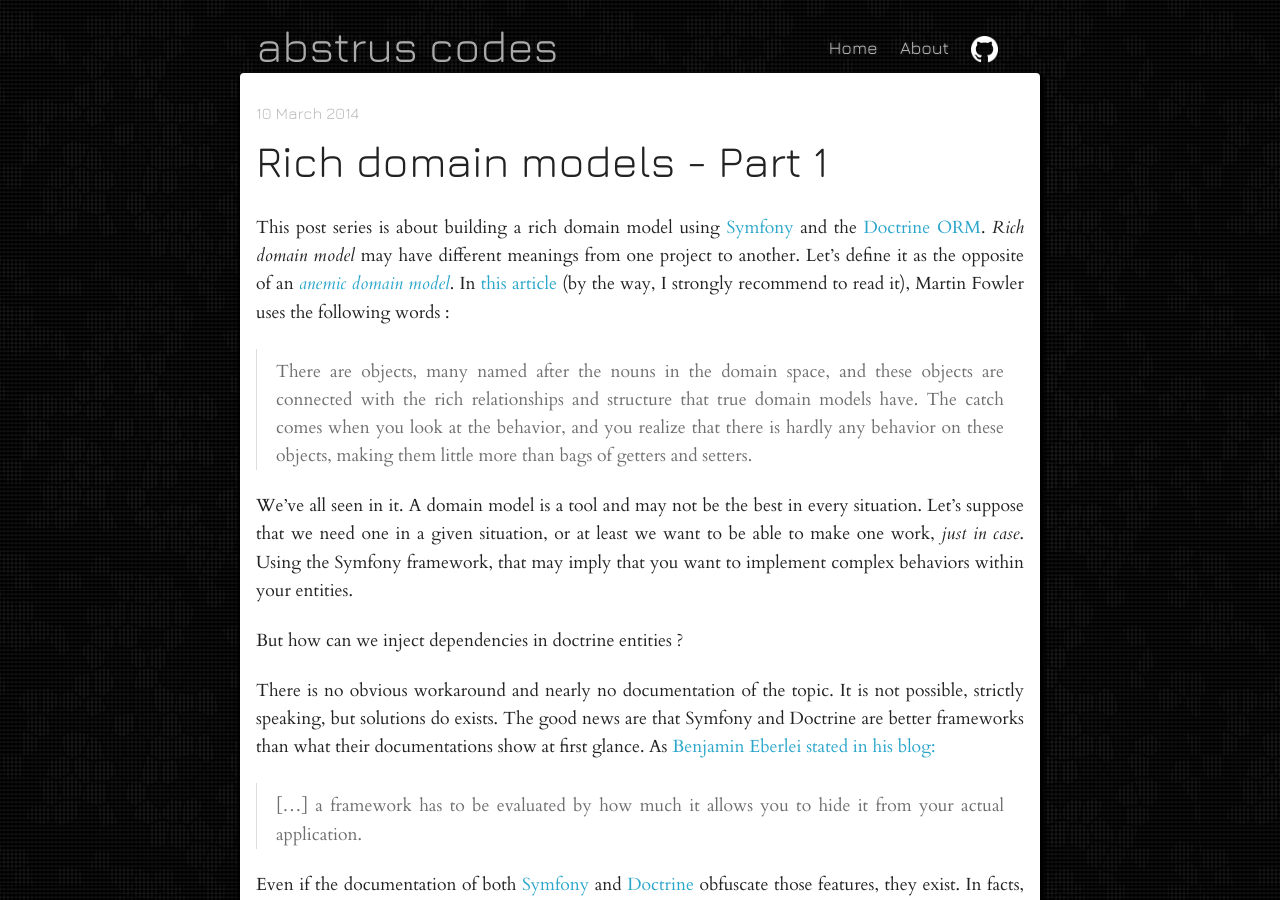
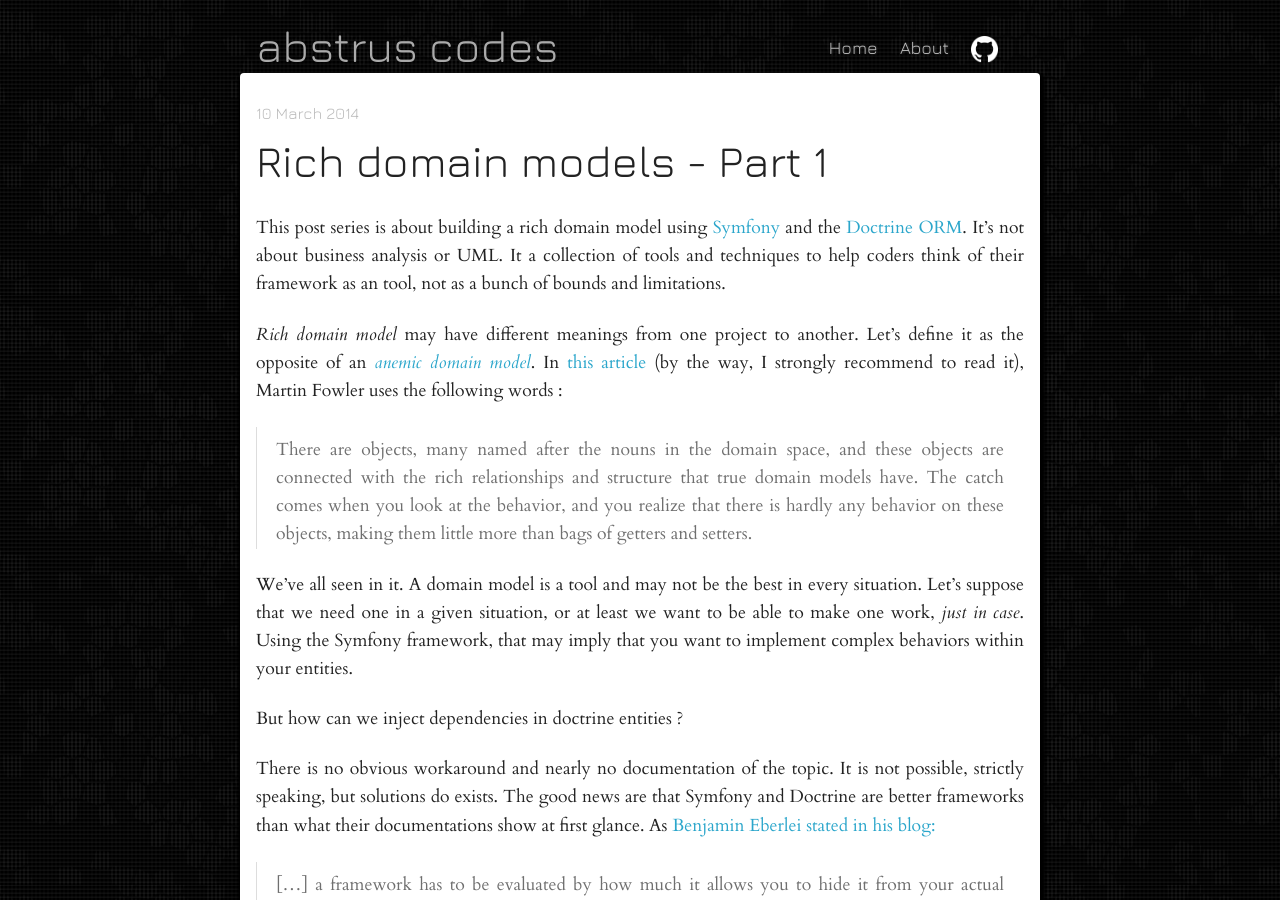
Before and after one commit to abstrus/abstrus.github.io, a Jekyll site: the page built from _posts/2014-03-10-rich-domain-models-part-1.md, in a window 1280 px wide and 900 px high. Built offline with Jekyll 4.4.1, drawn with Linux system fonts in a browser that asks for light colours; Markdown is read by kramdown in place of the engine named in the settings; comment, search, counter and statistics services are not loaded.

Commit message:
Rewritten some more

```diff
--- a/_posts/2014-03-10-rich-domain-models-part-1.md
+++ b/_posts/2014-03-10-rich-domain-models-part-1.md
@@ -4,8 +4,12 @@
 ---
 
 This post series is about building a rich domain model using [Symfony](http://symfony.com/) and the
-[Doctrine ORM](http://www.doctrine-project.org/).  *Rich domain model* may have different meanings
-from one project to another.  Let's define it as the opposite of an
+[Doctrine ORM](http://www.doctrine-project.org/).  It's not about business analysis or UML.  It a
+collection of tools and techniques to help coders think of their framework as an tool, not as a
+bunch of bounds and limitations.
+
+*Rich domain model* may have different meanings from one project to another.  Let's define it as
+the opposite of an
 [*anemic domain model*](http://www.martinfowler.com/bliki/AnemicDomainModel.html).  In
 [this article](http://www.martinfowler.com/bliki/AnemicDomainModel.html) (by the way, I strongly
 recommend to read it), Martin Fowler uses the following words :
```
